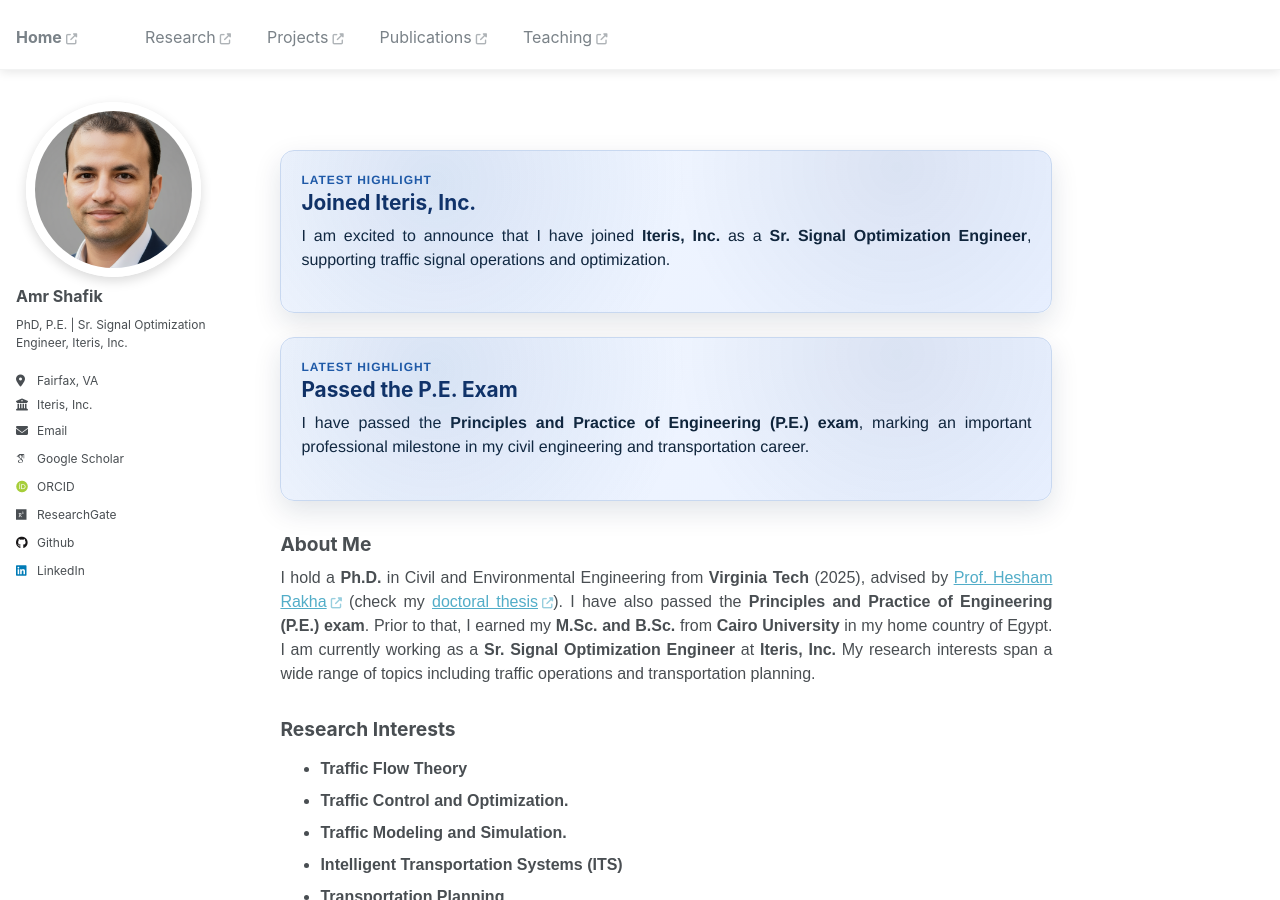
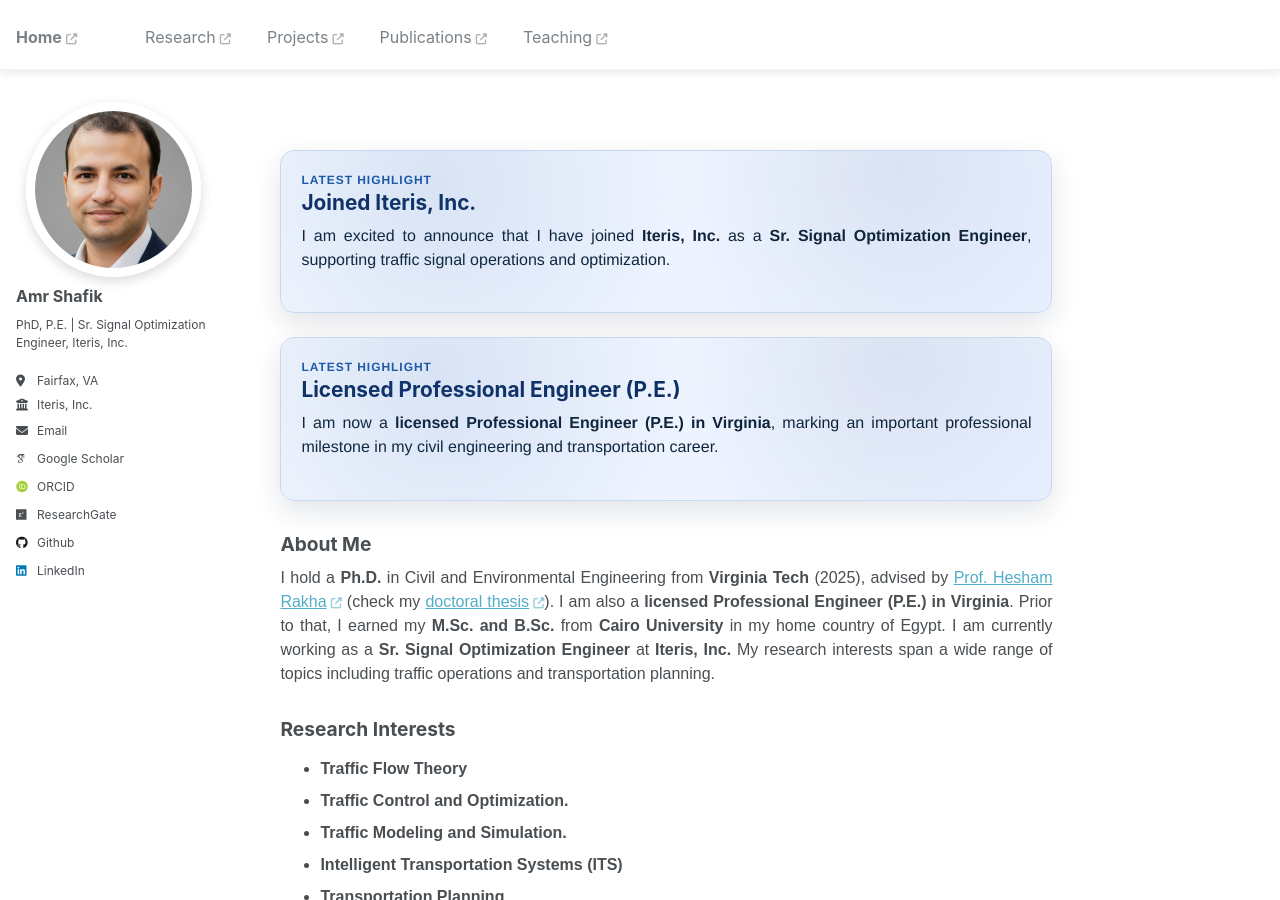
Before and after one commit to akshafik/amrshafik, a Jekyll site: the page built from _pages/about.md, in a window 1280 px wide and 900 px high. Built offline with Jekyll 4.4.1, drawn with Linux system fonts in a browser that asks for light colours; some web fonts are replaced.

Commit message:
Update PE status to licensed professional engineer

```diff
--- a/_pages/about.md
+++ b/_pages/about.md
@@ -154,11 +154,11 @@ redirect_from:
     <div class="latest-highlight__header">
       <div>
         <div class="latest-highlight__eyebrow">Latest Highlight</div>
-        <h3 class="latest-highlight__title">Passed the P.E. Exam</h3>
+        <h3 class="latest-highlight__title">Licensed Professional Engineer (P.E.)</h3>
       </div>
     </div>
     <p class="latest-highlight__copy">
-      I have passed the <b>Principles and Practice of Engineering (P.E.) exam</b>, marking an important professional milestone in my civil engineering and transportation career.
+      I am now a <b>licensed Professional Engineer (P.E.) in Virginia</b>, marking an important professional milestone in my civil engineering and transportation career.
     </p>
   </div>
 </section>
@@ -168,7 +168,7 @@ redirect_from:
 
 <p align="justify">
 I hold a <b>Ph.D.</b> in Civil and Environmental Engineering from <b>Virginia Tech</b> (2025), advised by
-<a href="https://www.vtti.vt.edu/staffdir/bio.php?&pn=111011" target="_blank">Prof. Hesham Rakha</a> (check my <a href="https://vtechworks.lib.vt.edu/items/c6754865-f6b5-46e6-add6-c2dc6135343b" target="_blank">doctoral thesis</a>). I have also passed the <b>Principles and Practice of Engineering (P.E.) exam</b>. Prior to that, I earned my <b>M.Sc. and B.Sc.</b> from <b>Cairo University</b> in my home country of Egypt.
+<a href="https://www.vtti.vt.edu/staffdir/bio.php?&pn=111011" target="_blank">Prof. Hesham Rakha</a> (check my <a href="https://vtechworks.lib.vt.edu/items/c6754865-f6b5-46e6-add6-c2dc6135343b" target="_blank">doctoral thesis</a>). I am also a <b>licensed Professional Engineer (P.E.) in Virginia</b>. Prior to that, I earned my <b>M.Sc. and B.Sc.</b> from <b>Cairo University</b> in my home country of Egypt.
 
 I am currently working as a <b>Sr. Signal Optimization Engineer</b> at <b>Iteris, Inc.</b> My research interests span a wide range of topics including traffic operations and transportation planning.
 </p>
```
